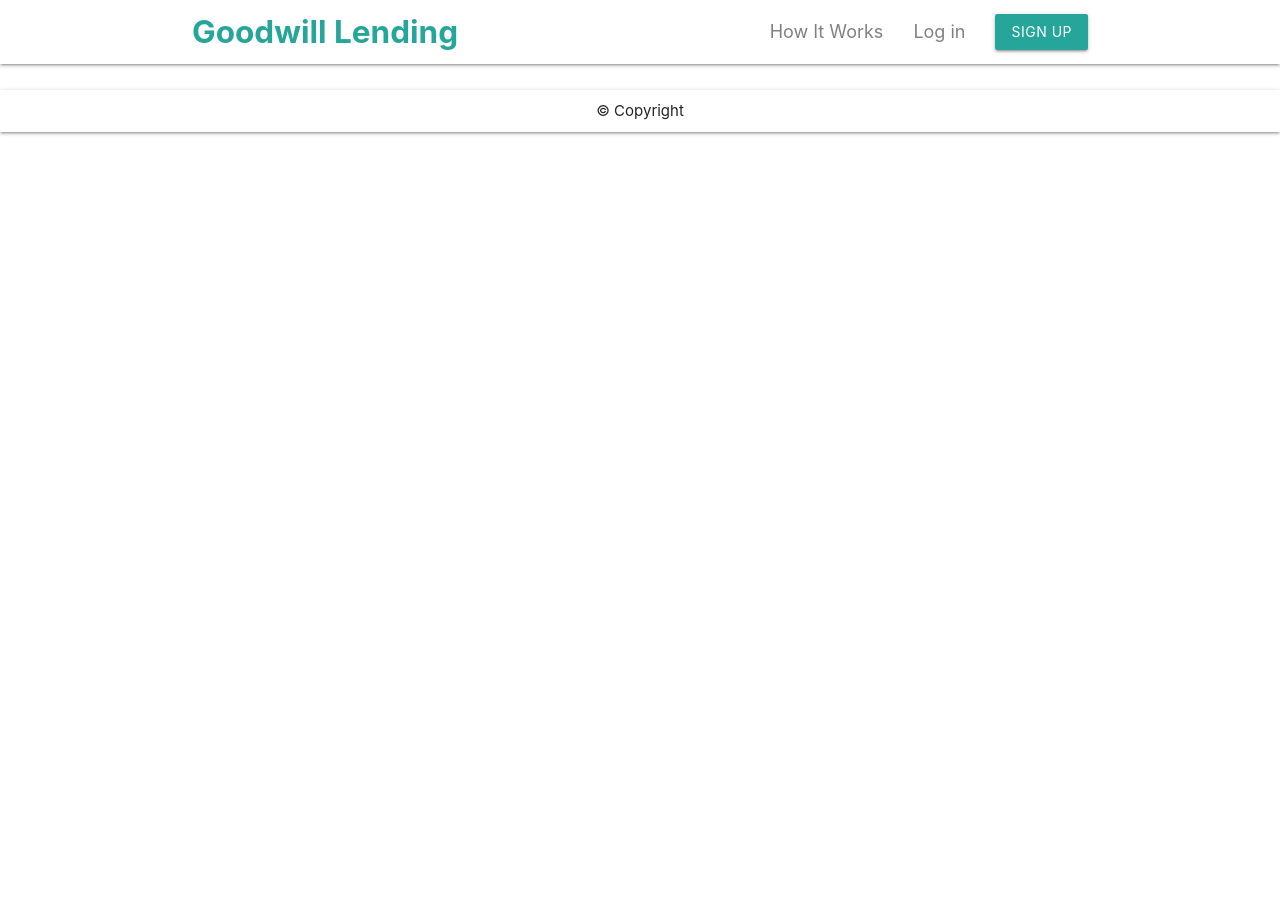
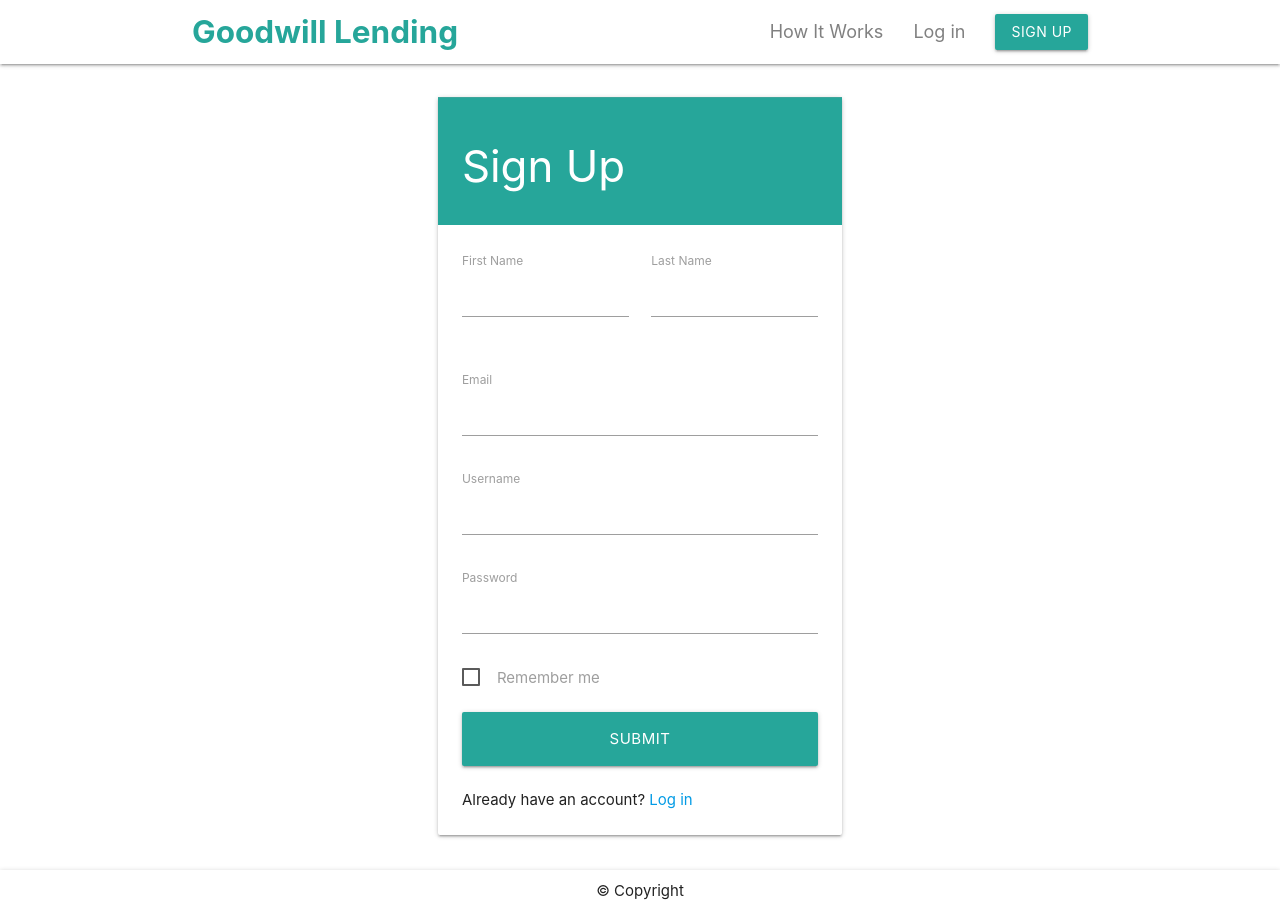
Before and after one commit to abhishekpatilbtc/project-3, a React (Create React App) app in the folder client/: page /signup in a window 1280 px wide. Before the commit the page ends 800 px from the top, so only its background shows below. Built offline with nearby package versions, Linux system fonts and the light colour scheme.

Commit message:
adding/updating login and signup pages

```diff
--- a/client/src/App.js
+++ b/client/src/App.js
@@ -3,7 +3,9 @@ import { BrowserRouter as Router, Route, Switch } from "react-router-dom";
 import Home from "./pages/Home";
 import User from "./pages/User";
 import Nav from "./components/Nav/nav";
-import Footer from "./components/Footer/footer"
+import Footer from "./components/Footer/footer";
+import Login from "./components/Login/login";
+import Signup from "./components/Signup/signup";
 
 function App() {
     return (
@@ -12,7 +14,9 @@ function App() {
                 <Nav />
                 <Switch>
                     <Route exact path="/" component={Home} />
-                    <Route exact path="/User" component={User} />
+                    <Route exact path="/user" component={User} />
+                    <Route exact path="/login" component={Login} />
+                    <Route exact path="/signup" component={Signup} />
                 </Switch>
                 <Footer />
             </div>
--- a/client/src/components/Login/login.js
+++ b/client/src/components/Login/login.js
@@ -6,24 +6,31 @@ function Login () {
         <div className="col s12 m4 offset-m4">
           <div className="card">
             <div className="card-action teal lighten-1 white-text">
-              <h3>Login Form</h3>
+              <h3>Login</h3>
             </div>
             <div className="card-content">
+
               <div className="form-field">
                 <label htmlFor="username">Username</label>
                 <input type="text" id="username" />
               </div><br />
+
               <div className="form-field">
                 <label htmlFor="username">Password</label>
                 <input type="password" id="password" />
               </div><br />
+
               <div className="form-field">
-                <input type="checkbox" id="rmbr" />
-                <label htmlFor="rmbr">Remember me</label>
+                <label>
+                  <input type="checkbox"/>
+                  <span>Remember me</span>
+                </label>
               </div><br />
+
               <div className="form-field">
                 <button className="btn-large waves-effect waves-dark" style={{width: '100%'}}>Log in</button>
               </div><br />
+
             </div>
           </div>
         </div>
--- /dev/null
+++ b/client/src/components/Signup/signup.js
@@ -0,0 +1,63 @@
+import React from "react";
+
+function Signup () {
+  return (
+    <div className="row">
+      <div className="col s12 m4 offset-m4">
+        <div className="card">
+          <div className="card-action teal lighten-1 white-text">
+            <h3>Sign Up</h3>
+          </div>
+          <div className="card-content">
+            <div className="row">
+              <div className="col s6">
+                <div className="form-field">
+                <label htmlFor="firstname">First Name</label>
+                <input type="text" id="firstname" />
+                </div><br />
+              </div>
+              <div className="col s6">
+                <div className="form-field">
+                <label htmlFor="lastname">Last Name</label>
+                <input type="text" id="lastname" />
+                </div><br />
+              </div>
+            </div>
+
+            <div className="form-field">
+              <label htmlFor="email">Email</label>
+              <input type="email" id="email" />
+            </div><br />
+
+            <div className="form-field">
+              <label htmlFor="username">Username</label>
+              <input type="text" id="username" />
+            </div><br />
+
+            <div className="form-field">
+              <label htmlFor="username">Password</label>
+              <input type="password" id="password" />
+            </div><br />
+
+            <div className="form-field">
+              <label>
+                <input type="checkbox"/>
+                <span>Remember me</span>
+              </label>
+            </div><br />
+
+            <div className="form-field">
+              <button className="btn-large waves-effect waves-dark" style={{width: '100%'}}>Submit</button>
+            </div><br />
+
+            <span>Already have an account? <a href="..Login/login.js">Log in</a></span>
+
+          </div>
+        </div>
+      </div>
+    </div>
+
+  );
+}
+
+export default Signup;
```
